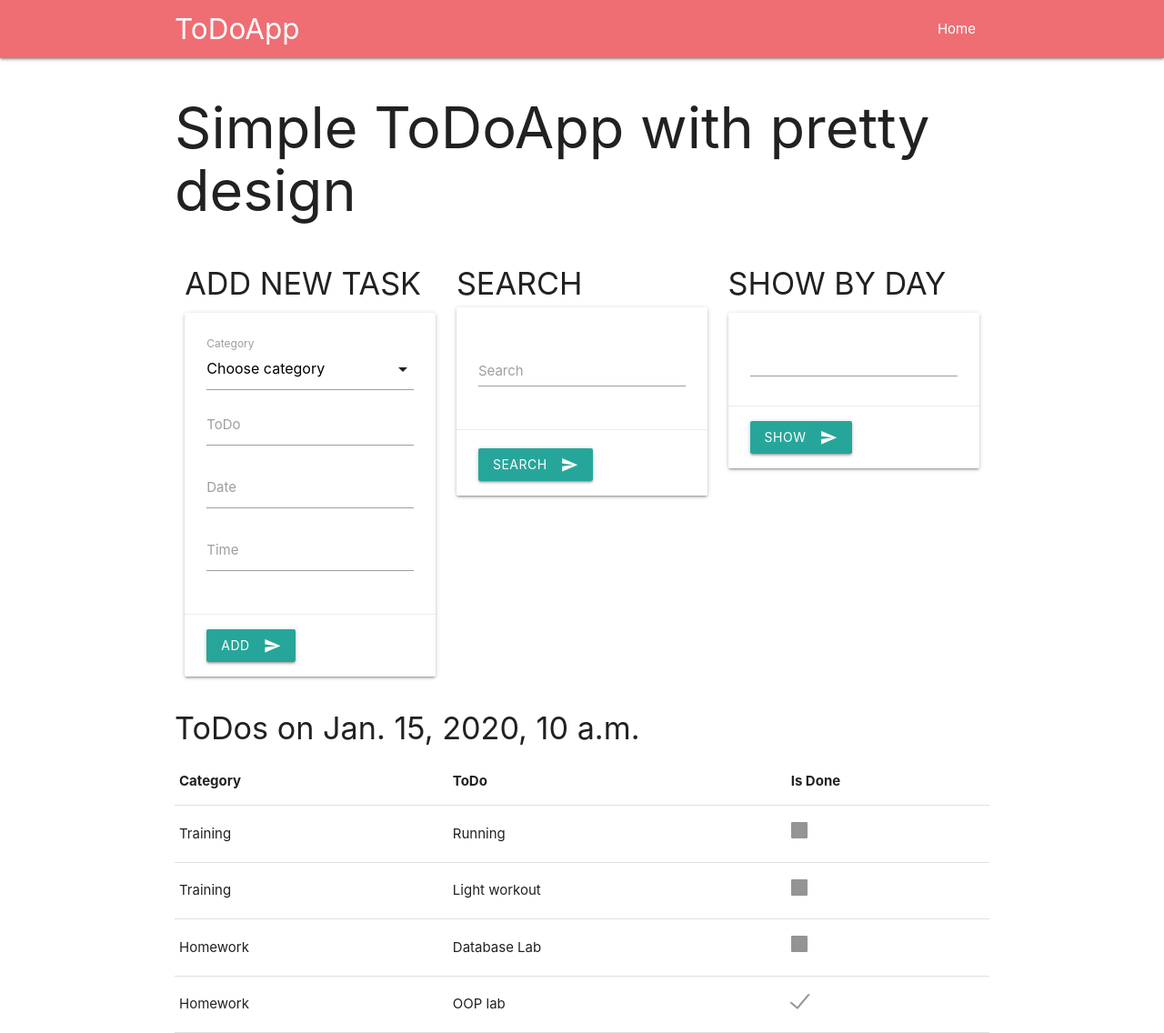
After one commit to ro-SH/ToDoApp, a Django app: template templates/my_app/day.html in a window 1280 px wide. The commit adds this page. Shown: the whole page at 91% size. Run offline with Django 3.2, Linux system fonts and the light colour scheme; data comes from the database, SQL or seed files in the repository; both versions use the stored data as it was after the commit; the template is opened without the code that fills it: values that come from a table or form of the project are taken from there, most other values are stand-ins (such as "Sample title", 1, 10 or a date in 2020).

Commit message:
Added filter by day

```diff
--- a/my_app/urls.py
+++ b/my_app/urls.py
@@ -7,4 +7,5 @@ urlpatterns = [
     path('add_todo/', views.add_todo, name='add_todo'),
     path('delete_todo/<int:task_id>/', views.delete_todo, name='delete_todo'),
     path('new_search', views.new_search, name='new_search'),
+    path('day', views.day, name='day'),
 ]
--- /dev/null
+++ b/templates/my_app/day.html
@@ -0,0 +1,39 @@
+{% extends 'my_app/index.html' %}
+
+{% block content %}
+{% if tasks_list %}
+    <h4>ToDos on {{ date }}</h4>
+
+    <table>
+        <thead>
+            <th>Category</th>
+            <th>ToDo</th>
+            <th>Is Done</th>
+        </thead>
+
+        <tbody>
+            {% for task in tasks_list %}
+                <tr>
+                    <td>{{ task.category }}</td>
+                    <td>{{ task.title }}</td>
+                    <td>
+                        {% if task.is_done %}
+                            <label>
+                                <input type="checkbox" checked="checked" disabled="disabled" />
+                                <span></span>
+                            </label>
+                        {% else %}
+                            <label>
+                                <input type="checkbox" disabled="disabled" />
+                                <span></span>
+                            </label>
+                        {% endif %}
+                    </td>
+                </tr>
+            {% endfor %}
+        </tbody>
+    </table>
+{% else %}
+    <h4>Not ToDos on {{ date }}</h4>
+{% endif %}
+{% endblock %}
--- a/templates/my_app/index.html
+++ b/templates/my_app/index.html
@@ -83,11 +83,24 @@
                                 <i class="material-icons right">send</i>
                             </button>
                         </div>
-                </form>
+                    </form>
                 </div>
             </div>
             <div class="col s4">
                 <h4>SHOW BY DAY</h4>
+                <div class="card">
+                    <form action="{% url 'my_app:day' %}" method="POST">
+                        {% csrf_token %}
+                        <div class="card-content">
+                            <input type="text" class="datepicker" name="day_field">
+                        </div>
+                        <div class="card-action">
+                            <button class="btn waves-effect waves-light" type="submit" name="show">Show
+                                <i class="material-icons right">send</i>
+                            </button>
+                        </div>
+                    </form>
+                </div>
             </div>
         </div>
 
```
Also changed, not shown: my_app/views.py (+12 -0 lines), db.sqlite3.
